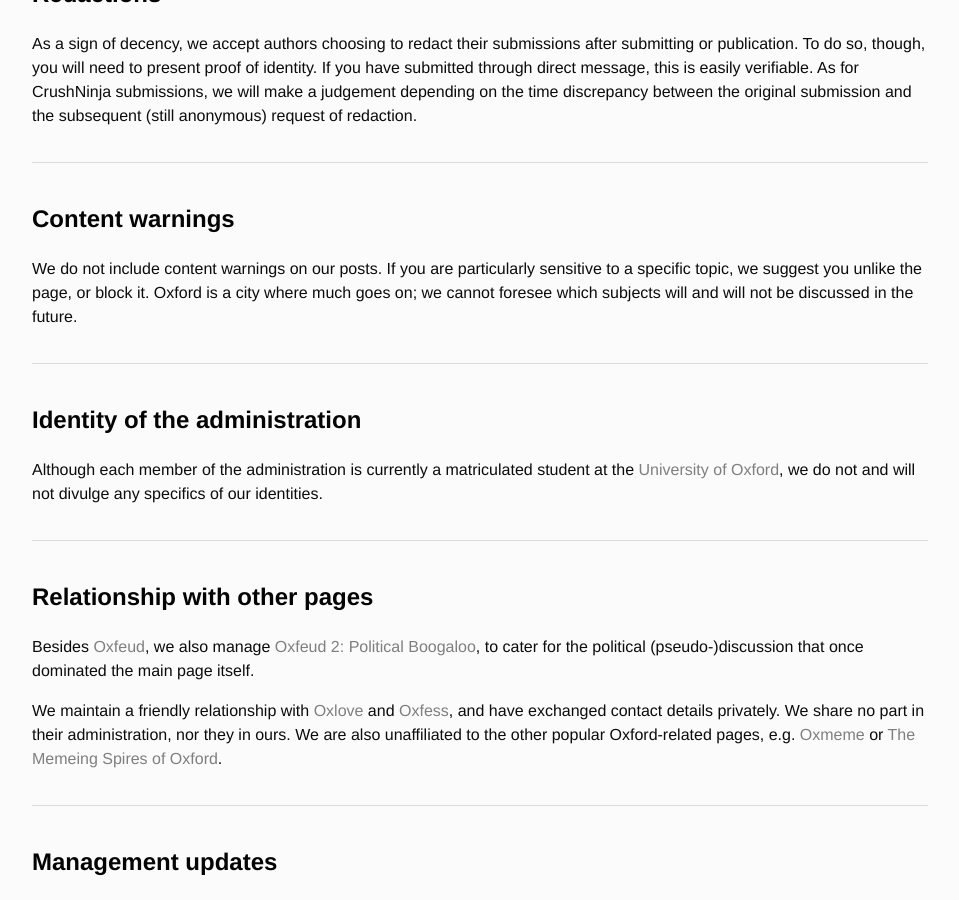
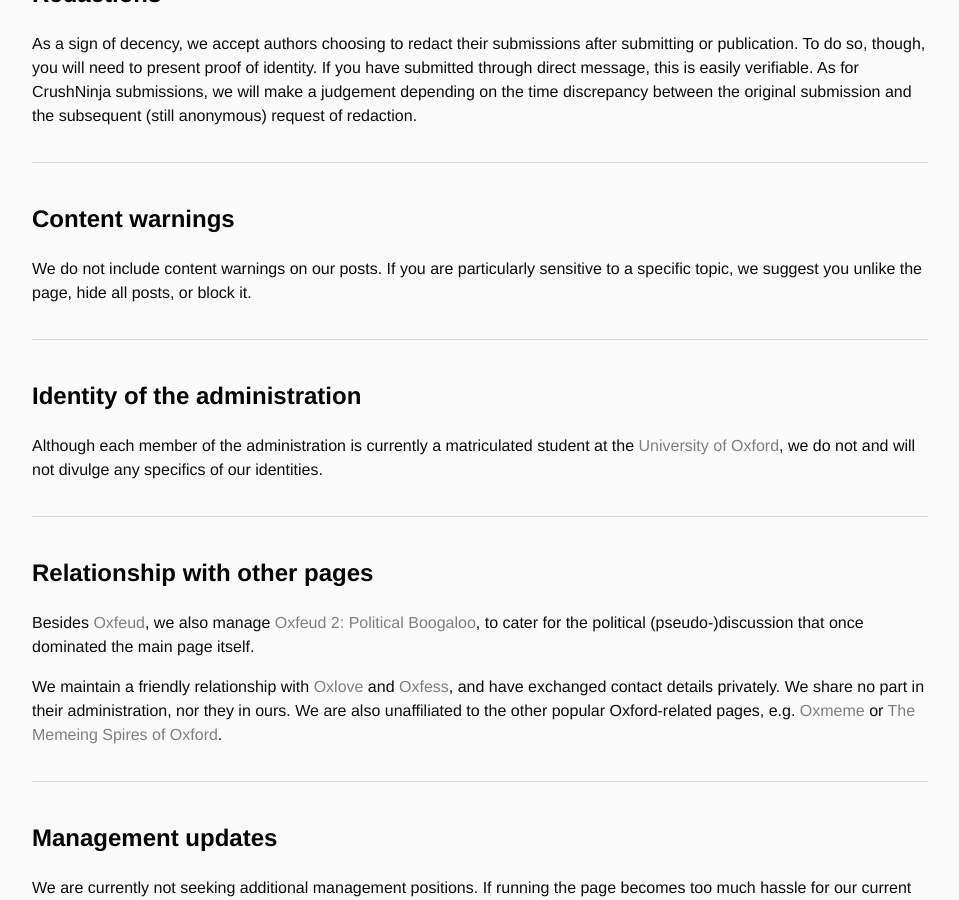
Before and after one commit to Oxfeud/oxfeud.github.io, a Jekyll site: the page built from index.html, in a window 1280 px wide and 900 px high, scrolled down 4868 px. Shown: the whole window, without its empty margins (160-1119 px from the left). Built offline with Jekyll 4.4.1, drawn with Linux system fonts in a browser that asks for light colours.

Commit message:
Update index.html

```diff
--- a/index.html
+++ b/index.html
@@ -114,7 +114,7 @@
 	<div style="border-top: 1px solid #dbdbdb; font-size: 0em; margin-top: 2em; margin-bottom: 2em;"></div>
 	<br />
 	<h3 id="ConWar">Content warnings</h3>
-	<p>We do not include content warnings on our posts. If you are particularly sensitive to a specific topic, we suggest you unlike the page, or block it. Oxford is a city where much goes on; we cannot foresee which subjects will and will not be discussed in the future.</p>
+	<p>We do not include content warnings on our posts. If you are particularly sensitive to a specific topic, we suggest you unlike the page, hide all posts, or block it.</p>
 	<br />
 	<div style="border-top: 1px solid #dbdbdb; font-size: 0em; margin-top: 2em; margin-bottom: 2em;"></div>
 	<br />
```
